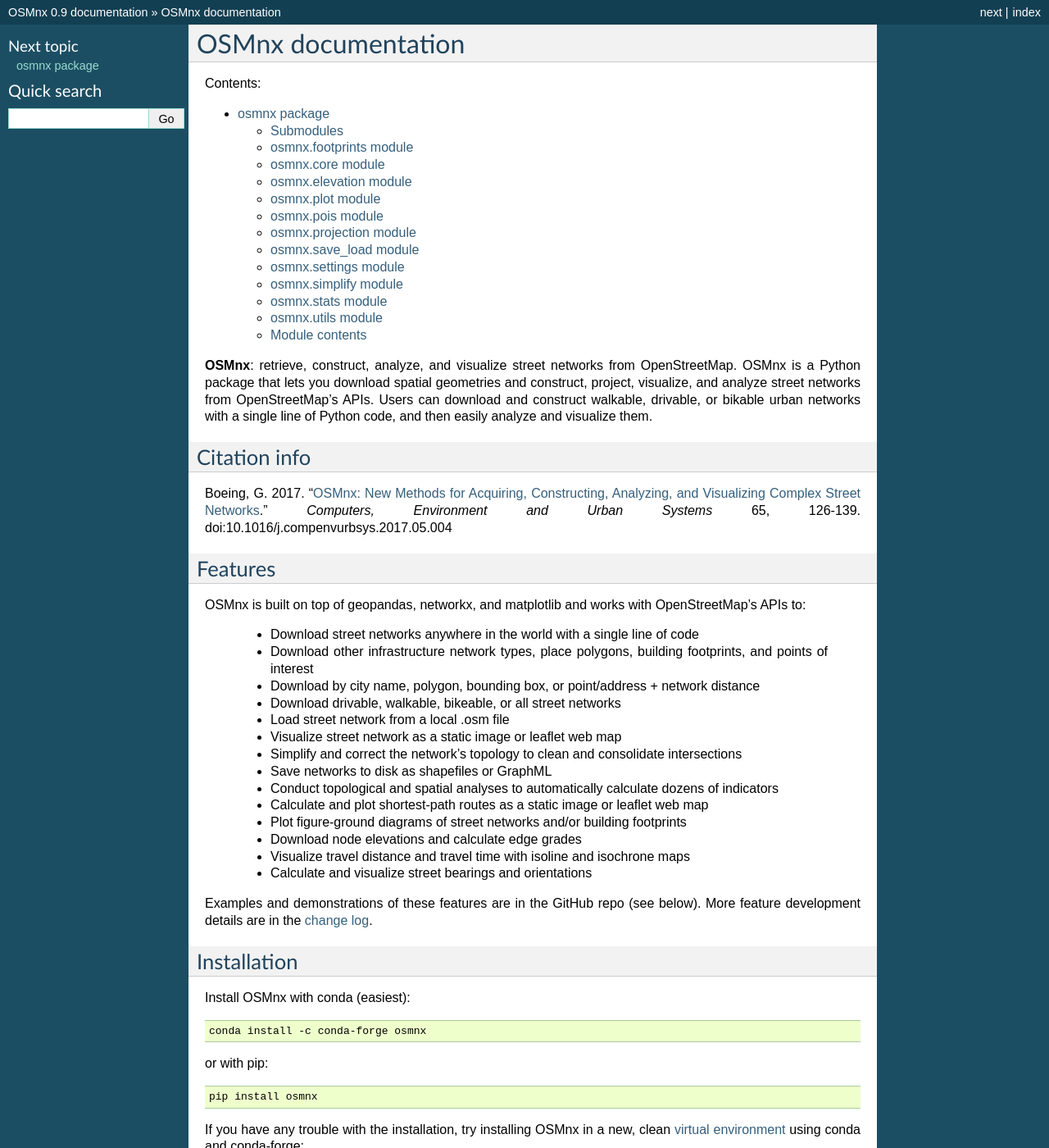
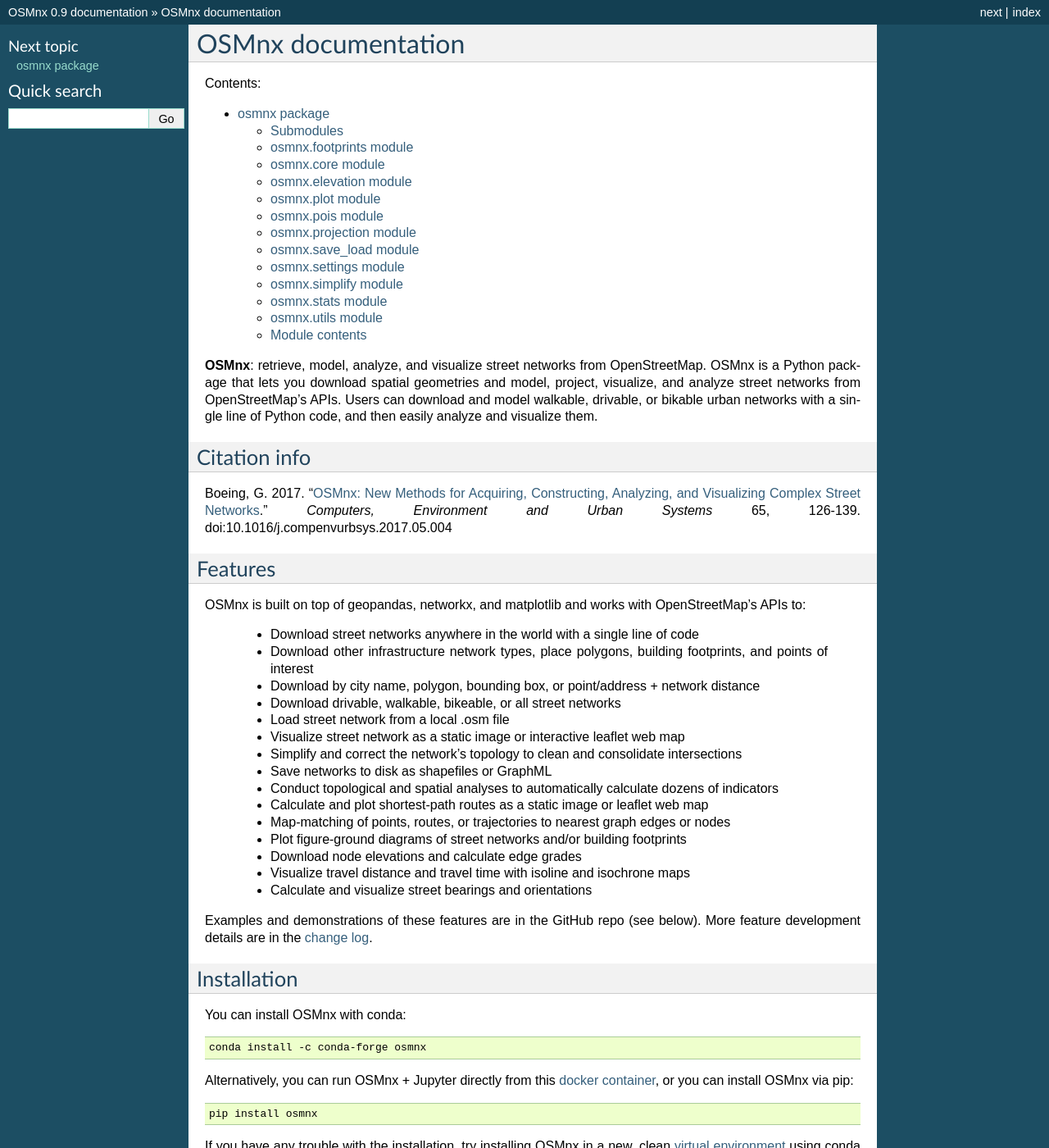
Before and after one commit to gboeing/osmnx, a Sphinx documentation site: the page built from docs/source/index.rst, in a window 1280 px wide and 1400 px high. Shown: the whole window at 82% size. Built offline with Sphinx 7.4.7, drawn with Linux system fonts in a browser that asks for light colours.

Commit message:
update docs with docker info

```diff
--- a/docs/source/index.rst
+++ b/docs/source/index.rst
@@ -8,10 +8,10 @@
 
    osmnx
 
-**OSMnx**: retrieve, construct, analyze, and visualize street networks from
+**OSMnx**: retrieve, model, analyze, and visualize street networks from
 OpenStreetMap. OSMnx is a Python package that lets you download spatial
-geometries and construct, project, visualize, and analyze street networks from
-OpenStreetMap's APIs. Users can download and construct walkable, drivable,
+geometries and model, project, visualize, and analyze street networks from
+OpenStreetMap's APIs. Users can download and model walkable, drivable,
 or bikable urban networks with a single line of Python code, and then easily
 analyze and visualize them.
 
@@ -35,11 +35,12 @@
   * Download by city name, polygon, bounding box, or point/address + network distance
   * Download drivable, walkable, bikeable, or all street networks
   * Load street network from a local .osm file
-  * Visualize street network as a static image or leaflet web map
+  * Visualize street network as a static image or interactive leaflet web map
   * Simplify and correct the network's topology to clean and consolidate intersections
   * Save networks to disk as shapefiles or GraphML
   * Conduct topological and spatial analyses to automatically calculate dozens of indicators
   * Calculate and plot shortest-path routes as a static image or leaflet web map
+  * Map-matching of points, routes, or trajectories to nearest graph edges or nodes
   * Plot figure-ground diagrams of street networks and/or building footprints
   * Download node elevations and calculate edge grades
   * Visualize travel distance and travel time with isoline and isochrone maps
@@ -52,13 +53,14 @@
 Installation
 ------------
 
-Install OSMnx with conda (easiest):
+You can install OSMnx with conda:
 
 .. code-block:: shell
 
     conda install -c conda-forge osmnx
 
-or with pip:
+Alternatively, you can run OSMnx + Jupyter directly from this
+`docker container`_, or you can install OSMnx via pip:
 
 .. code-block:: shell
 
@@ -102,6 +104,7 @@
 
 
 .. _change log: https://github.com/gboeing/osmnx/blob/master/CHANGELOG.md
+.. _docker container: https://hub.docker.com/r/gboeing/osmnx
 .. _virtual environment: https://conda.io/docs/using/envs.html
 .. _examples: https://github.com/gboeing/osmnx-examples
 .. _issue: https://github.com/gboeing/osmnx/issues
```
